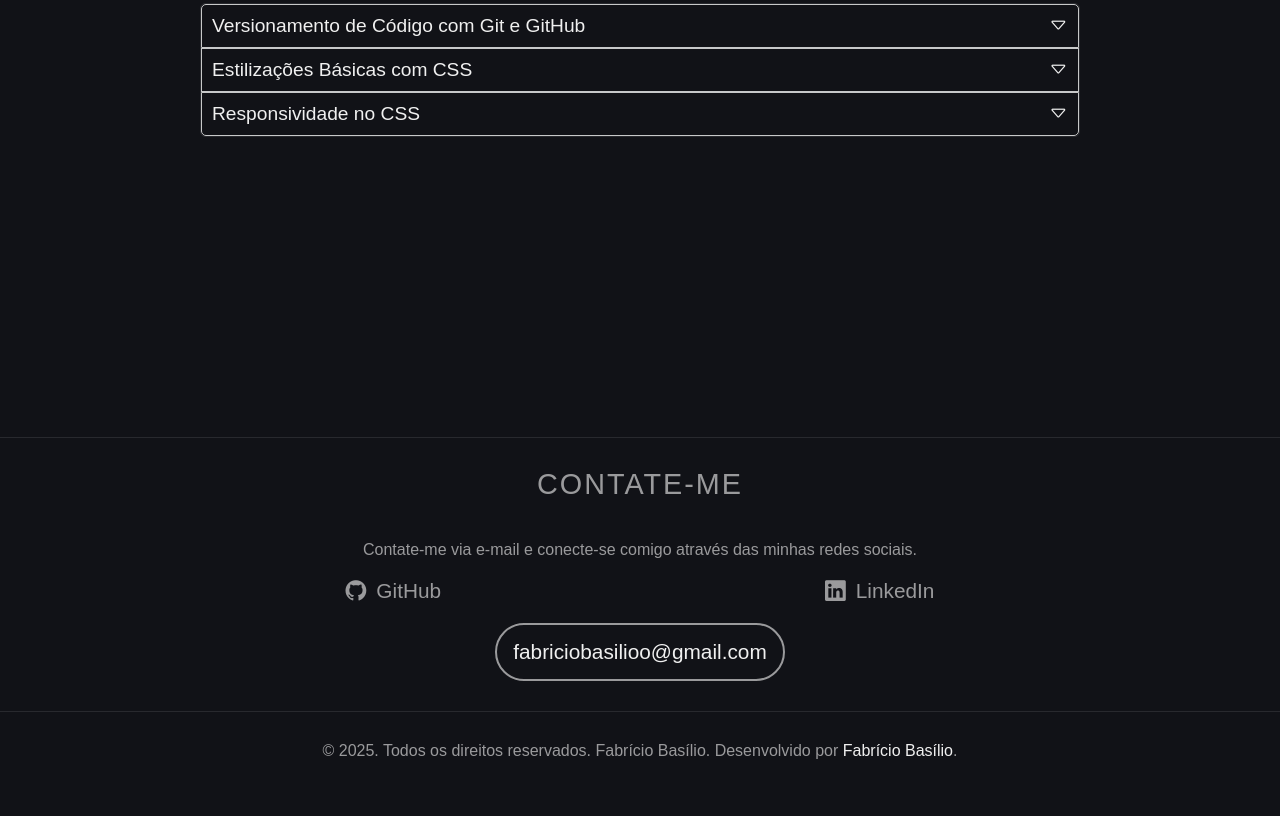
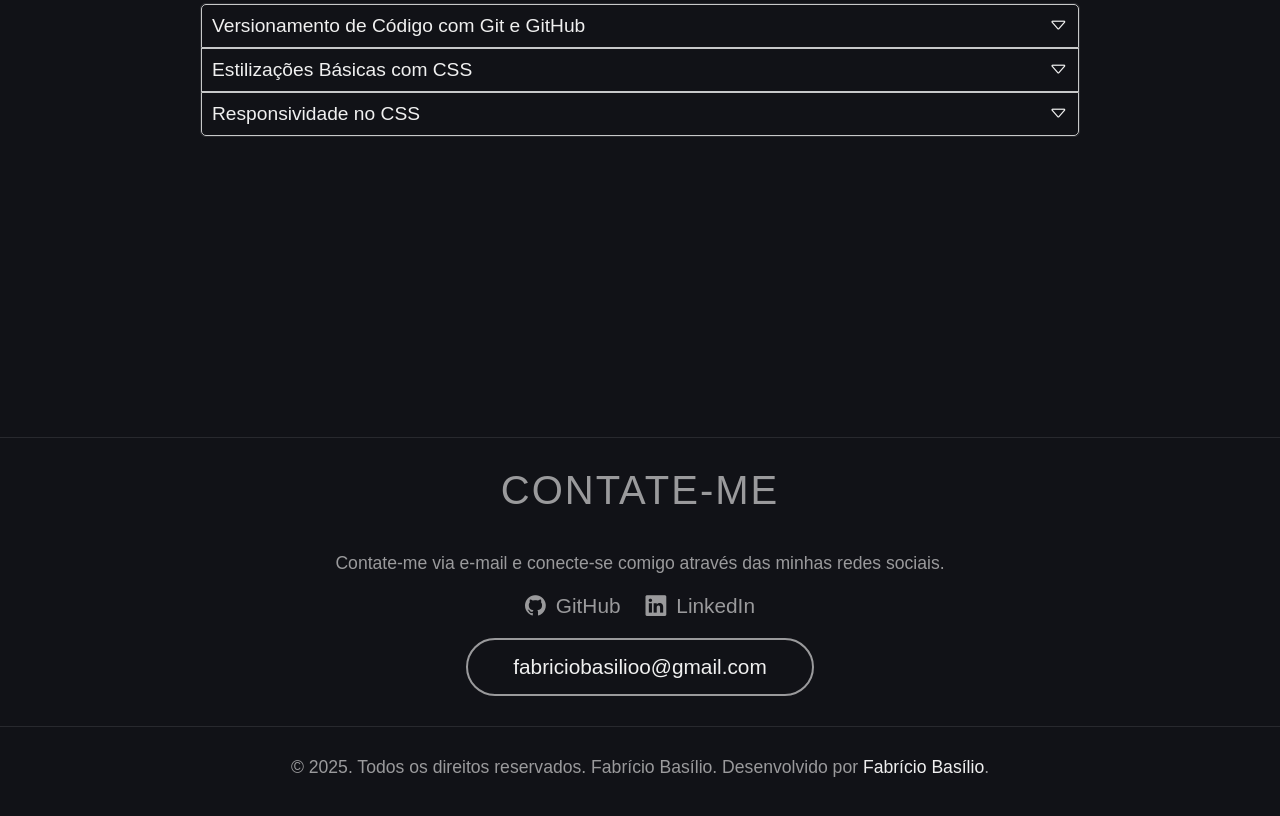
Before and after one commit to FabricioBasilio/FabricioBasilio.github.io, a website: page index.html in a window 1280 px wide. Shown: the part 3876-4692 px from the top of the page. Drawn offline with nearby package versions, Linux system fonts and the light colour scheme.

Commit message:
feat: Responsividade na seção "Contato" e no footer

```diff
--- a/styles/style.scss
+++ b/styles/style.scss
@@ -541,7 +541,7 @@ main {
         font-size: 1.3rem;
         cursor: pointer;
         border-radius: 50px;
-        padding: 15px 16px;
+        padding: 15px 45px;
         border: 2px solid var(--link-color);
         color: var(--primary-color);
       }
@@ -746,9 +746,25 @@ footer {
           width: 80%;
         }
 
-
         h3 {
           font-size: 2rem;
+        }
+      }
+    }
+
+    .contato {
+      .contato__container {
+        h2 {
+          font-size: 2.5rem;
+        }
+
+        p {
+          font-size: 1.1rem;
+        }
+
+        ul {
+          justify-content: center;
+          gap: 25px;
         }
       }
     }
@@ -756,5 +772,9 @@ footer {
 
   footer {
     margin-bottom: 50px;
+
+    p {
+      font-size: 1.1rem;
+    }
   }
 }
```
Also changed, not shown: styles/estilos_compilados/style.css, 1 other file.
